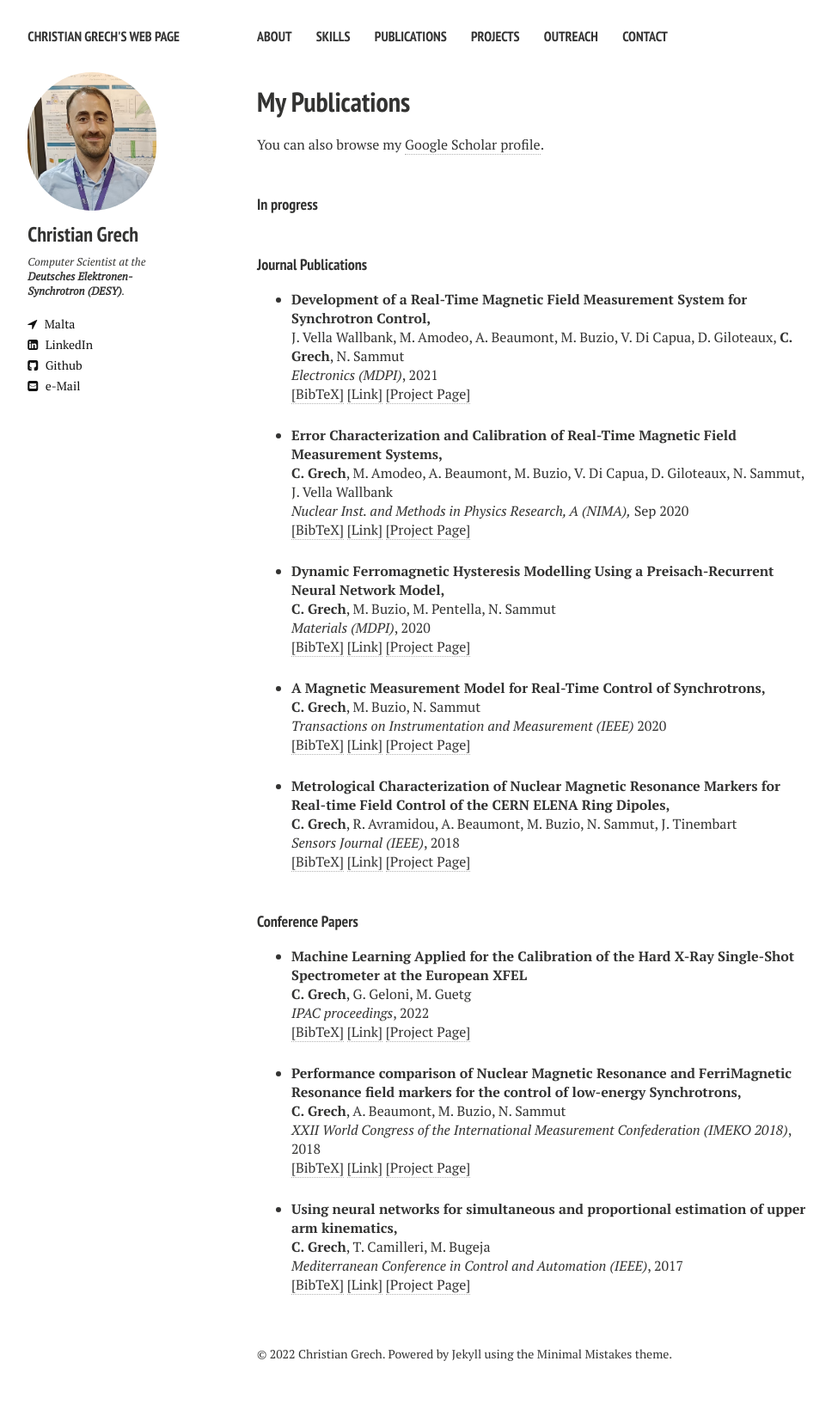
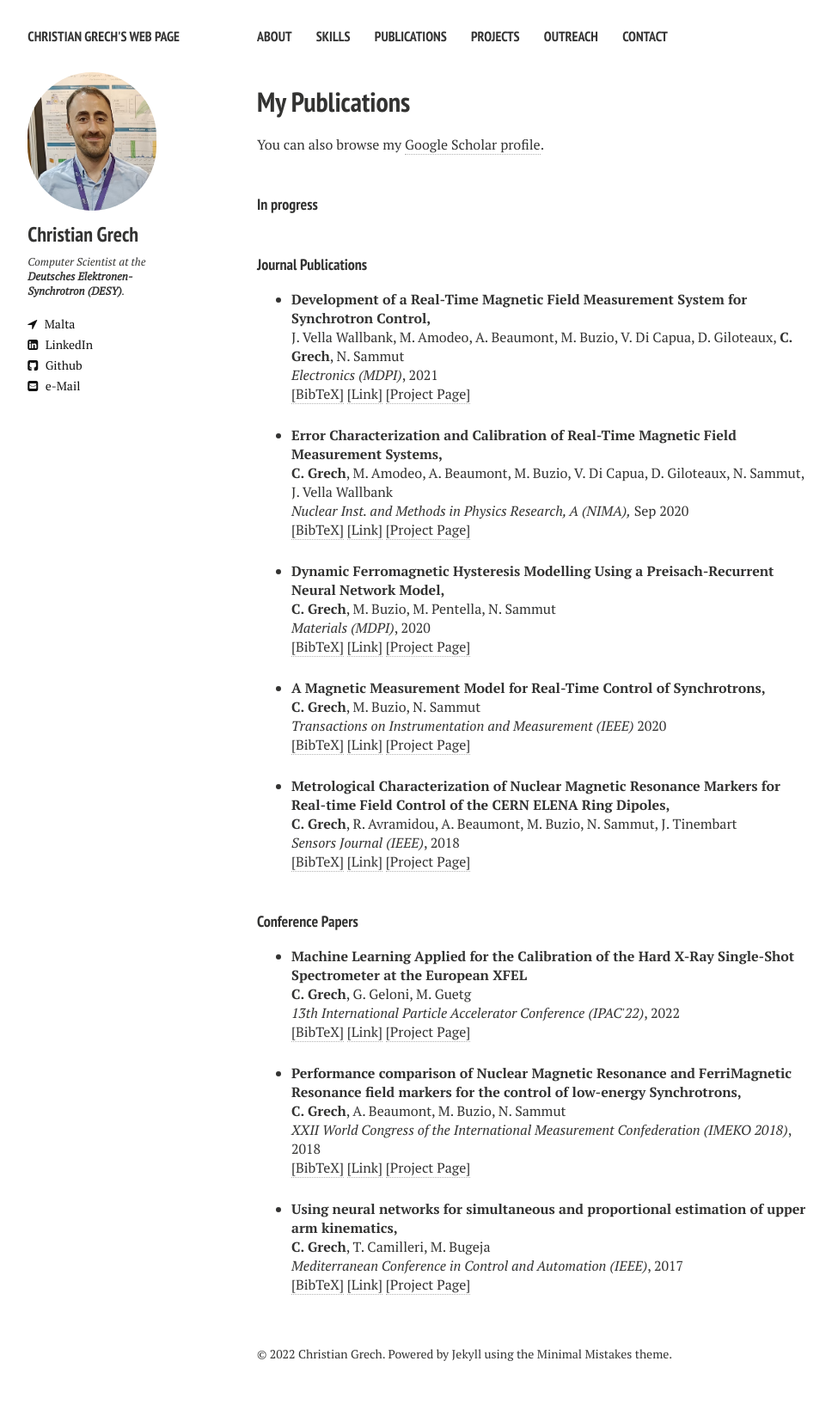
Before and after one commit to cgre23/cgre23.github.io, a Jekyll site: the page built from publications.md, in a window 1280 px wide. Shown: the whole page at 86% size, without its empty margins (21-989 px from the left). Built offline with Jekyll 4.4.1, drawn with Linux system fonts in a browser that asks for light colours; nearby versions of some CDN libraries.

Commit message:
Update publications.html

```diff
--- a/_layouts/publications.html
+++ b/_layouts/publications.html
@@ -229,7 +229,7 @@ Sep 2020
 	<li ><p>
 		<b>Machine Learning Applied for the Calibration of the Hard X-Ray Single-Shot Spectrometer at the European XFEL</b>
 		<br><b>C. Grech</b>, G. Geloni, M. Guetg<br>
-		<i>IPAC proceedings</i>, 2022<br/>
+		<i>13th International Particle Accelerator Conference (IPAC'22)</i>, 2022<br/>
 			<a href="javascript:toggleBibtex('Grech2022')">[BibTeX]</a>
 			<a href="https://jacow.org/ipac2022/papers/tupost046.pdf" target="_blank">[Link]</a>
 			<a href="https://cgre23.github.io/euxfel/" target="_blank">[Project Page]</a>
```
